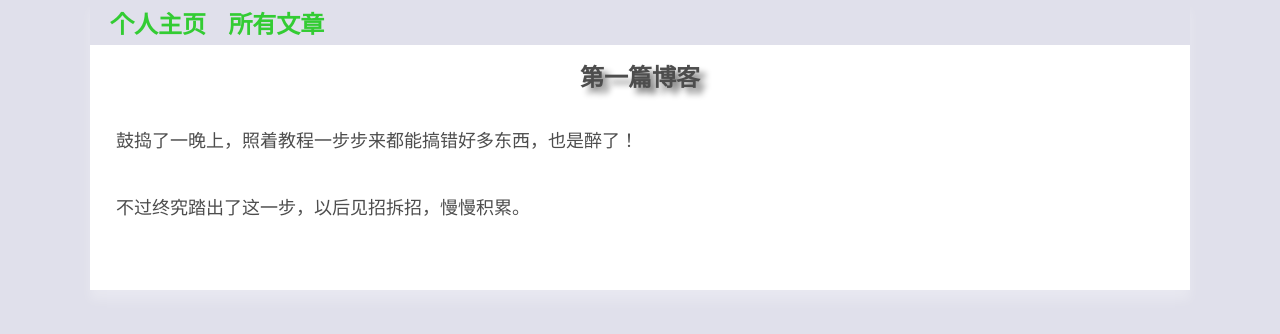
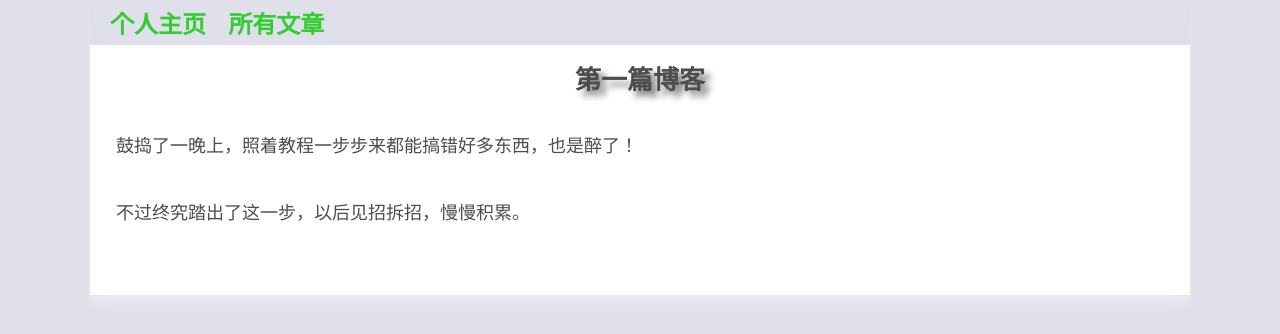
Before and after one commit to xxleyi/xxleyi.github.io, a Jekyll site: the page built from _posts/2016-03-03-第一篇个人博客.md, in a window 1280 px wide. Shown: the top 334 px of the page. Built offline with Jekyll 4.4.1, drawn with Linux system fonts in a browser that asks for light colours.

```diff
--- a/css/post.css
+++ b/css/post.css
@@ -84,7 +84,7 @@
   text-align: center;
   text-shadow: 0.6rem 0.6rem 0.6rem grey;
   color: #4d4d4d;
-  font-size: 2.4rem
+  font-size: 2.6rem
 }
 
 
```
